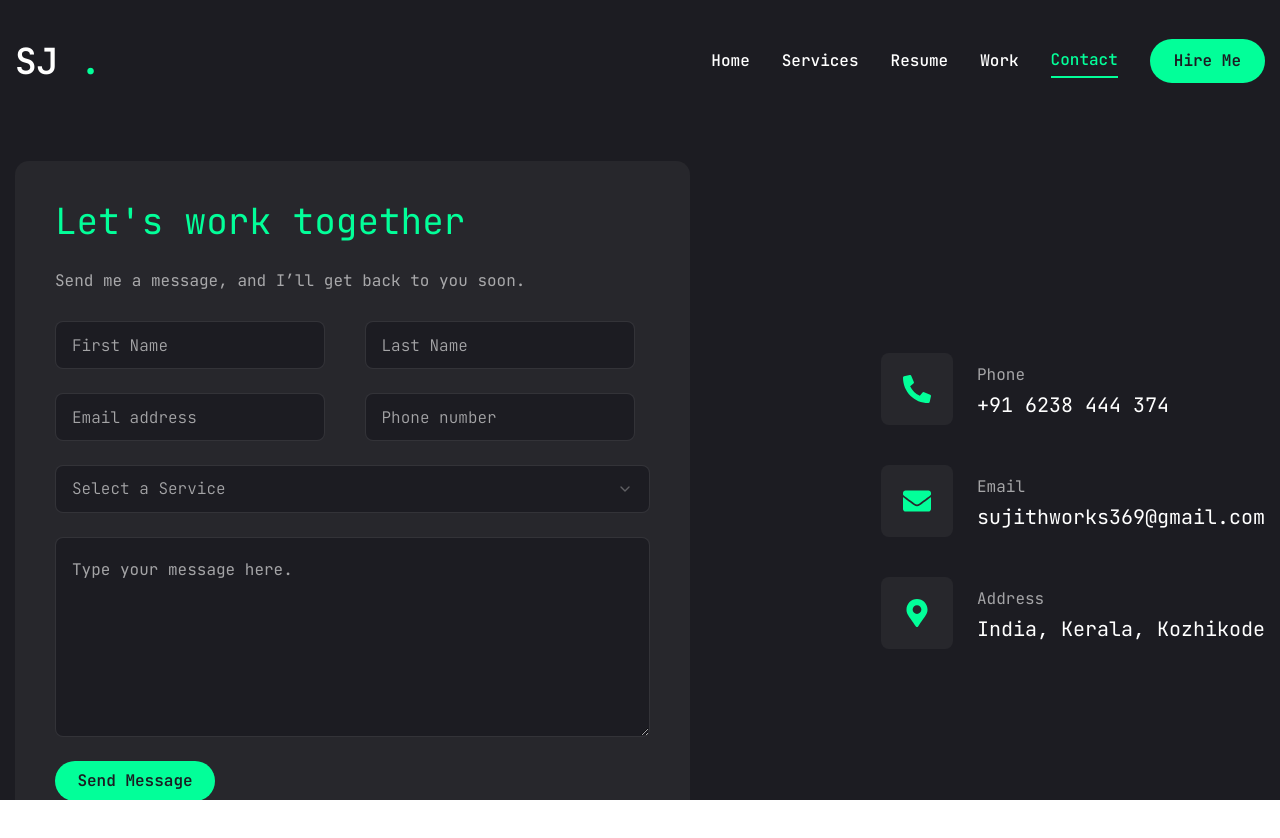
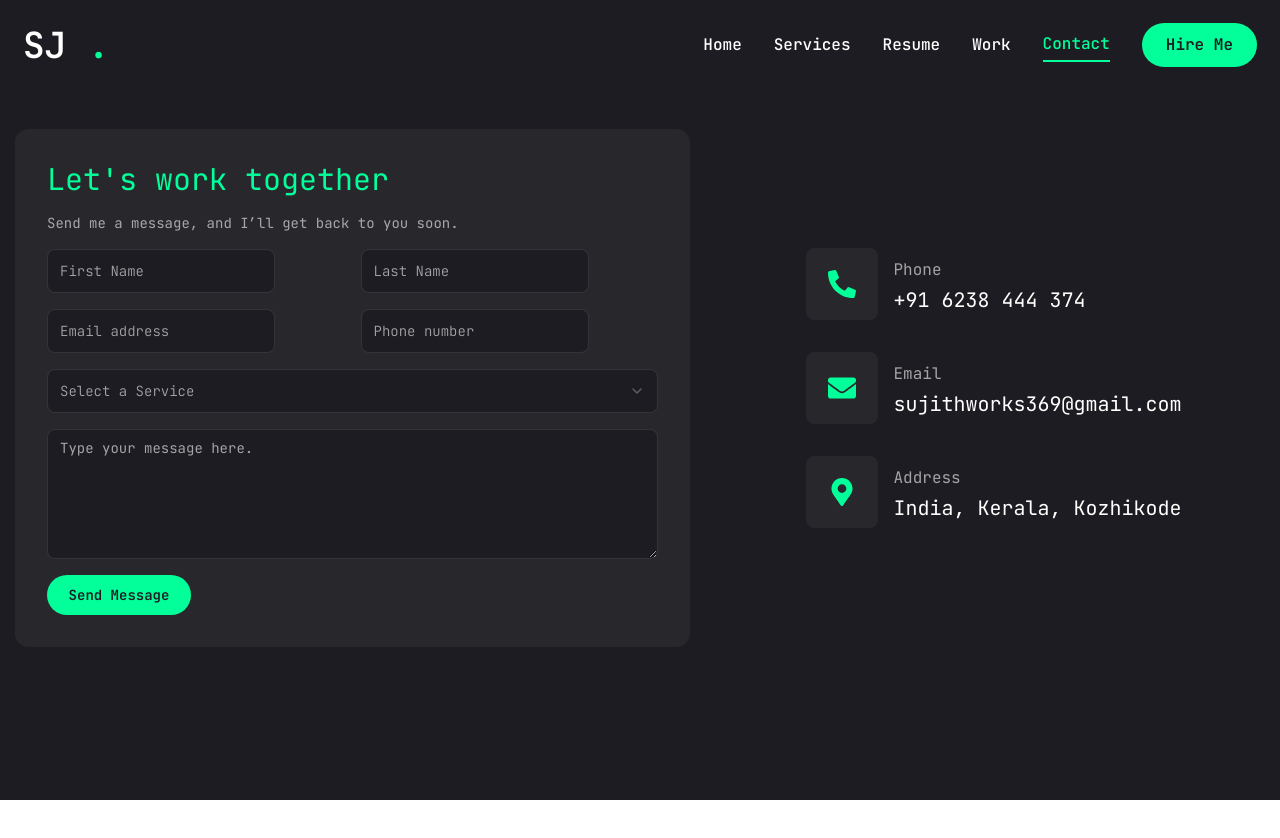
Before and after one commit to sujith2690/Next-Portfolio, a Next.js app: page /contact in a window 1280 px wide. Shown: the top 838 px of the page. After the commit the page ends 800 px from the top, so only its background shows below. Built offline with nearby package versions, Linux system fonts and the light colour scheme; no server answers.

Commit message:
user page updated and UI chages are done

```diff
--- a/app/contact/page.jsx
+++ b/app/contact/page.jsx
@@ -6,6 +6,7 @@ import emailjs from '@emailjs/browser';
 import { useState, useRef } from "react";
 import { toast } from "react-toastify";
 import { motion } from "framer-motion";
+import { usePathname } from "next/navigation";
 import { Input } from "@/components/ui/input";
 import { Textarea } from "@/components/ui/textarea";
 import { Button } from "@/components/ui/button";
@@ -43,8 +44,57 @@ const info = [
     }
 ];
 
+const ROUTE_TRANSITION_DELAY = 1.6;
+
+const containerVariants = {
+    hidden: { opacity: 0 },
+    show: {
+        opacity: 1,
+        transition: {
+            delay: ROUTE_TRANSITION_DELAY,
+            staggerChildren: 0.24,
+            when: "beforeChildren",
+        },
+    },
+};
+
+const sectionVariants = {
+    hidden: { opacity: 0, y: 26 },
+    show: {
+        opacity: 1,
+        y: 0,
+        transition: {
+            duration: 0.5,
+            ease: "easeOut",
+        },
+    },
+};
+
+const infoListVariants = {
+    hidden: {},
+    show: {
+        transition: {
+            staggerChildren: 0.14,
+            delayChildren: 0.1,
+        },
+    },
+};
+
+const infoItemVariants = {
+    hidden: { opacity: 0, x: 18 },
+    show: {
+        opacity: 1,
+        x: 0,
+        transition: {
+            duration: 0.35,
+            ease: "easeOut",
+        },
+    },
+};
+
 const Contact = () => {
     const form = useRef();
+    const pathname = usePathname();
     const [loading, setLoading] = useState(false);
 
     const { values, errors, touched, handleChange, handleBlur, handleSubmit, setFieldValue, resetForm } = useFormik({
@@ -78,23 +128,26 @@ const Contact = () => {
 
     return (
         <motion.section
-            initial={{ opacity: 0 }}
-            animate={{ opacity: 1, transition: { delay: 0.2, duration: 0.6, ease: "easeIn" } }}
-            className="py-6"
+            key={pathname}
+            variants={containerVariants}
+            initial="hidden"
+            animate="show"
+            className="py-4 xl:py-6"
         >
             <div className="container mx-auto">
-                <div className="flex flex-col xl:flex-row gap-[30px]">
+                <div className="flex flex-col xl:flex-row gap-6 xl:gap-8 items-center justify-center">
                     {/* Form */}
-                    <div className="xl:w-[54%] order-2 xl:order-none">
-                        <form ref={form}  onSubmit={handleSubmit} className="flex flex-col gap-6 bg-[#27272c] rounded-xl xl:p-10 p-5">
-                            <h3 className="text-4xl text-accent">Let's work together</h3>
-                            <p className="text-white/60">Send me a message, and I’ll get back to you soon.</p>
-                            <div className="grid grid-cols-1 md:grid-cols-2 gap-6">
+                    <motion.div variants={sectionVariants} className="w-full xl:w-[54%] max-w-[760px] order-2 xl:order-0">
+                        <form ref={form} onSubmit={handleSubmit} className="flex flex-col gap-4 bg-[#27272c] rounded-xl xl:p-8 p-4 mx-auto">
+                            <h3 className="text-2xl md:text-3xl text-accent text-center xl:text-left">Let's work together</h3>
+                            <p className="text-white/60 text-sm text-center xl:text-left">Send me a message, and I’ll get back to you soon.</p>
+                            <div className="grid grid-cols-1 md:grid-cols-2 gap-4">
                                 <div>
                                     <Input
                                         type="text"
                                         name="firstName"
                                         placeholder="First Name"
+                                        className="h-11 px-3 py-2 text-sm"
                                         value={values.firstName}
                                         onChange={handleChange}
                                         onBlur={handleBlur}
@@ -108,6 +161,7 @@ const Contact = () => {
                                         type="text"
                                         name="lastName"
                                         placeholder="Last Name"
+                                        className="h-11 px-3 py-2 text-sm"
                                         value={values.lastName}
                                         onChange={handleChange}
                                         onBlur={handleBlur}
@@ -121,6 +175,7 @@ const Contact = () => {
                                         type="email"
                                         name="email"
                                         placeholder="Email address"
+                                        className="h-11 px-3 py-2 text-sm"
                                         value={values.email}
                                         onChange={handleChange}
                                         onBlur={handleBlur}
@@ -134,6 +189,7 @@ const Contact = () => {
                                         type="text"
                                         name="phone"
                                         placeholder="Phone number"
+                                        className="h-11 px-3 py-2 text-sm"
                                         value={values.phone}
                                         onChange={handleChange}
                                         onBlur={handleBlur}
@@ -148,7 +204,7 @@ const Contact = () => {
                                 value={values.service}
                                 onValueChange={(val) => setFieldValue("service", val)}
                             >
-                                <SelectTrigger className="w-full">
+                                <SelectTrigger className="w-full h-11 px-3 py-2 text-sm">
                                     <SelectValue placeholder="Select a Service" />
                                 </SelectTrigger>
                                 <SelectContent>
@@ -168,7 +224,7 @@ const Contact = () => {
                                 <Textarea
                                     name="message"
                                     placeholder="Type your message here."
-                                    className="h-[200px]"
+                                    className="h-[130px] px-3 py-2 text-sm"
                                     value={values.message}
                                     onChange={handleChange}
                                     onBlur={handleBlur}
@@ -178,17 +234,17 @@ const Contact = () => {
                                 )}
                             </div>
 
-                            <Button type="submit" disabled={loading} size="40" className="max-w-40 px-2 py-2">
+                            <Button type="submit" disabled={loading} className="max-w-36 h-10 text-sm">
                                 {loading ? "Sending..." : "Send Message"}
                             </Button>
                         </form>
-                    </div>
+                    </motion.div>
 
                     {/* Contact Info */}
-                    <div className="flex flex-1 items-center xl:justify-end order-1 xl:order-none mb-8 xl:mb-0">
-                        <ul className="flex flex-col gap-10">
+                    <motion.div variants={sectionVariants} className="flex flex-1 items-center justify-center order-1 xl:order-0 mb-8 xl:mb-0 w-full">
+                        <motion.ul variants={infoListVariants} className="flex flex-col gap-8">
                             {info.map((item, i) => (
-                                <li key={i} className="flex items-center gap-6">
+                                <motion.li variants={infoItemVariants} key={i} className="flex items-center justify-center gap-4 text-center xl:text-left">
                                     <div className="w-[52px] h-[52px] xl:w-[72px] xl:h-[72px] bg-[#27272c] text-accent rounded-md flex items-center justify-center">
                                         <div className="text-[28px]">{item.icon}</div>
                                     </div>
@@ -196,10 +252,10 @@ const Contact = () => {
                                         <p className="text-white/60">{item.title}</p>
                                         <h3 className="text-xl">{item.description}</h3>
                                     </div>
-                                </li>
+                                </motion.li>
                             ))}
-                        </ul>
-                    </div>
+                        </motion.ul>
+                    </motion.div>
                 </div>
             </div>
         </motion.section>
--- a/app/resume/page.jsx
+++ b/app/resume/page.jsx
@@ -216,7 +216,7 @@ const Resume = () => {
                                                 <li key={i}>
                                                     <TooltipProvider delayDuration={100}>
                                                         <Tooltip>
-                                                            <TooltipTrigger className=' w-full h-[150px] bg-[#232329] rounded-xl flex justify-center items-center group ' >
+                                                            <TooltipTrigger className=' w-full h-[120px] bg-[#232329] rounded-xl flex justify-center items-center group ' >
                                                                 <div className='text-6xl group-hover:text-accent transition-all duration-300'>
                                                                     {item.icons}
                                                                 </div>
--- a/app/services/page.jsx
+++ b/app/services/page.jsx
@@ -2,6 +2,7 @@
 
 import { BsArrowDownRight } from "react-icons/bs";
 import Link from 'next/link'
+import { usePathname } from "next/navigation"
 import { motion } from 'framer-motion'
 
 const services = [
@@ -31,42 +32,83 @@ const services = [
     },
 ]
 
+const ROUTE_TRANSITION_DELAY = 2.2
+
+const containerVariants = {
+    hidden: { opacity: 0, y: 26 },
+    show: {
+        opacity: 1,
+        y: 0,
+        transition: {
+            // Ensure this starts only after <StairTransition /> finishes.
+            delay: ROUTE_TRANSITION_DELAY,
+            duration: 0.55,
+            ease: "easeOut",
+            when: "beforeChildren",
+            delayChildren: 0.2,
+            staggerChildren: 0.18,
+        },
+    },
+}
+
+const cardVariants = {
+    hidden: { opacity: 0, y: 70, scale: 0.92, filter: "blur(10px)" },
+    show: {
+        opacity: 1,
+        y: 0,
+        scale: 1,
+        filter: "blur(0px)",
+        transition: {
+            type: "spring",
+            stiffness: 95,
+            damping: 14,
+            mass: 0.9,
+        },
+    },
+}
+
 const Services = () => {
+    const pathname = usePathname()
 
     return (
-        <section className=' flex flex-col justify-center py-12 xl:py-0 '>
+        <section className='flex flex-col justify-center py-12 xl:py-0'>
             <div className="container mx-auto p-2">
-                <motion.div initial={{ opacity: 0 }} animate={{
-                    opacity: 1, transition: {
-                        delay: 2.4, duration: 0, ease: 'easeIn'
-                    }
-                }}
-                    className="grid grid-cols-1 md:grid-cols-2 gap-[60px]"
+                <motion.div
+                    key={pathname}
+                    variants={containerVariants}
+                    initial="hidden"
+                    animate="show"
+                    className="mx-auto grid w-full max-w-[1180px] grid-cols-1 md:grid-cols-2 gap-6 md:gap-8 justify-items-center"
                 >
                     {
                         services.map((item, i) => {
                             return (
-                                <div key={i} className="flex-1 flex flex-col justify-center gap-6 group" >
+                                <motion.div
+                                    key={i}
+                                    variants={cardVariants}
+                                    whileHover={{ y: -4, scale: 1.01 }}
+                                    className="group w-full max-w-[540px] h-full flex flex-col justify-between gap-4 p-5 rounded-2xl border border-white/15 bg-white/5 transition-all duration-300 hover:border-accent/70"
+                                >
                                     {/* top */}
                                     <div className="w-full flex justify-between items-center group" >
-                                        <div className="text-5xl font-extrabold text-outline  text-transparent group-hover:text-outline transition-all duration-500 ">{item.num}</div>
-                                        <Link href={item.href} className="w-[70px] h-[70px] rounded-full bg-white
+                                        <div className="text-3xl md:text-4xl font-extrabold text-outline text-transparent group-hover:text-outline transition-all duration-500">{item.num}</div>
+                                        <Link href={item.href} className="w-[44px] h-[44px] rounded-full bg-white
                                         group-hover:bg-accent transition-all duration-500 flex justify-center items-center hover:-rotate-45 " >
-                                            <BsArrowDownRight className="text-primary text-3xl" />
+                                            <BsArrowDownRight className="text-primary text-2xl" />
                                         </Link>
                                     </div>
 
                                     {/* title */}
-                                    <h2 className="text-[42px] font-bold leading-none text-white
+                                    <h2 className="text-[24px] md:text-[28px] font-bold leading-tight text-white
                                     group-hover:text-accent transition-all duration-500 " >
                                         {item.title}
                                     </h2>
                                     {/* Desc */}
-                                    <p className="text-white/60">
+                                    <p className="text-white/60 text-xs sm:text-sm md:text-[15px] leading-relaxed">
                                         {item.description}
                                     </p>
                                     <div className="border-b border-white/20 w-full"></div>
-                                </div>
+                                </motion.div>
                             )
                         })
                     }
--- a/components/Header.jsx
+++ b/components/Header.jsx
@@ -10,7 +10,7 @@ import MobileNav from "./MobileNav"
 
 const Header = () => {
     return (
-        <header className="py-4 xl:py-6  text-white ">
+        <header className="p-2   text-white ">
             <div className="container mx-auto flex justify-between items-center">
                 {/* logo */}
                 <Link href={'/'}>
--- a/components/Photo.jsx
+++ b/components/Photo.jsx
@@ -25,7 +25,7 @@ const Photo = () => {
                         }
                     }}
                     // className='w-[298px] h-[298px] xl:w-[498px] xl:h-[498px] rounded-full absolute z-10'
-                    className='w-[268px] h-[268px] xl:w-[468px] xl:h-[468px] rounded-full absolute z-10'
+                    className='w-[180px] h-[180px] sm:w-[220px] sm:h-[220px] xl:w-[430px] xl:h-[430px] rounded-full absolute z-10'
                 >
                     <Image
                         src={'/assets/f2.jpg'}
@@ -40,7 +40,7 @@ const Photo = () => {
 
                 {/* ✅ (2, 3) SVG sizes matched exactly */}
                 <motion.svg
-                    className='w-[298px] h-[298px] xl:w-[498px] xl:h-[498px]'
+                    className='w-[220px] h-[220px] sm:w-[280px] sm:h-[280px] xl:w-[450px] xl:h-[450px]'
                     fill="transparent"
                     viewBox="0 0 506 506"
                     xmlns='http://www.w3.org/2000/svg'
```
Also changed, not shown: app/page.jsx (+13 -10 lines), app/work/page.jsx (+26 -26 lines), components/Status.jsx (+4 -6 lines), components/WorkSliderBtns.jsx (+14 -4 lines), 1 other file (tests, documents, lock files or other folders).
